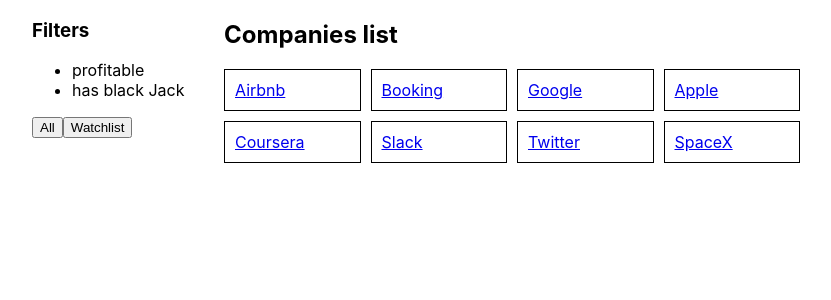
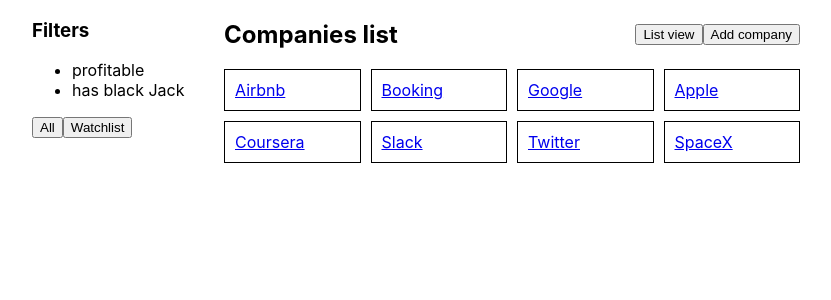
Before and after one commit to Scramble-App/scramble_front, a React (Create React App) app: page /companies in a window 1280 px wide. Shown: the top 300 px of the page, without its empty margins (224-1055 px from the left). Built offline with nearby package versions, Linux system fonts and the light colour scheme.

Commit message:
better companies list screen

```diff
--- a/src/components/CompaniesList/CompaniesList.module.scss
+++ b/src/components/CompaniesList/CompaniesList.module.scss
@@ -1,6 +1,12 @@
 .wrapper {
   display: grid;
   grid-template-columns: 1fr 3fr;
+}
+
+.subHeader {
+  display: flex;
+  justify-content: space-between;
+  align-items: center;
 }
 
 .companiesList {
--- a/src/components/CompaniesList/index.js
+++ b/src/components/CompaniesList/index.js
@@ -15,7 +15,13 @@
       <button>Watchlist</button>
     </div>
     <div>
-      <h2>Companies list</h2>
+      <div className={styles.subHeader}>
+        <h2>Companies list</h2>
+        <div>
+          <button>List view</button>
+          <button>Add company</button>
+        </div>
+      </div>
       <div className={styles.companiesList}>
         {companies.map(({ name, id }) => (
           <div key={`${name}_${id}`} className={styles.companyCard}>
```
